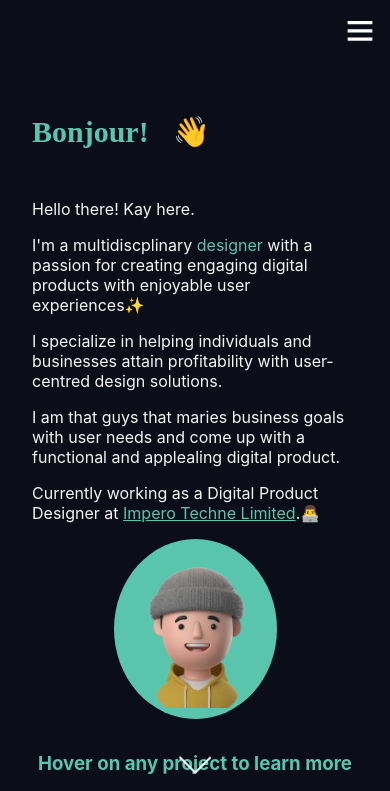
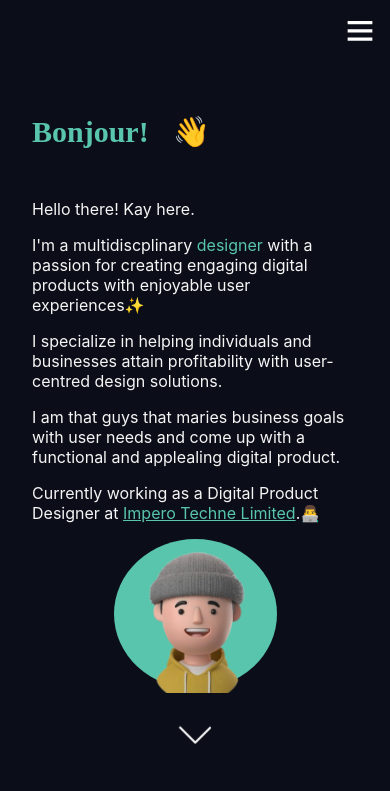
Before and after one commit to jahseed89/portfolio, a React (Create React App) app: page / in a window 390 px wide. Shown: the top 791 px of the page. Built offline with nearby package versions, Linux system fonts and the light colour scheme.

Commit message:
working responsive

```diff
--- a/src/components/home/home.scss
+++ b/src/components/home/home.scss
@@ -10,10 +10,6 @@
 
     @media (max-width: 950px) {
         margin-bottom: 0;
-    }
-
-    @media (max-width: 600px) {
-        margin-bottom: -40%;
     }
 
     .header-title {
@@ -107,7 +103,7 @@
 
                 @media (max-width: 600px) {
                     width: 300px;
-                    height: 180px;
+                    height: 150px;
                 }
             }
         }
```
